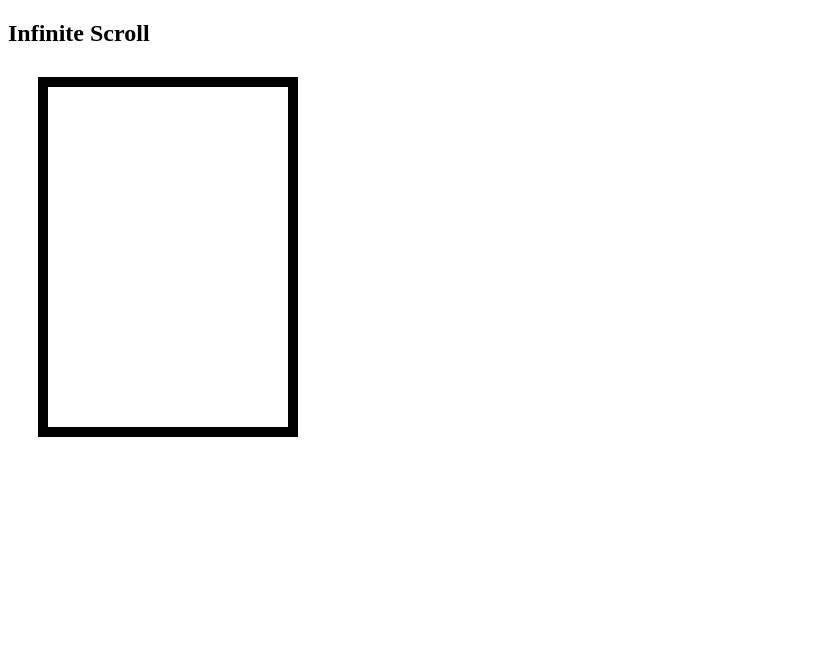
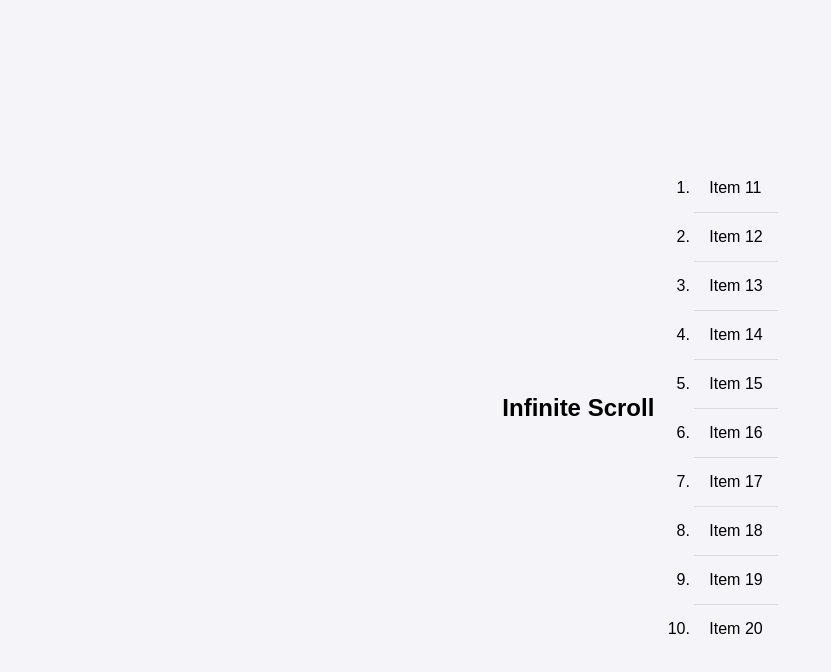
Before and after one commit to acciojob/infinite-scroll-kazikaif, a website: page main.html in a window 1280 px wide. Shown: the whole page, without its empty margins (0-831 px from the left). Drawn offline with Linux system fonts and the light colour scheme.

Commit message:
created a submission

```diff
--- a/script.js
+++ b/script.js
@@ -1 +1,19 @@
-//your code here!
+const infiList = document.getElementById('infi-list');
+let itemCount = 10;
+
+function addItems(count) {
+  for (let i = 0; i < count; i++) {
+    const listItem = document.createElement('li');
+    listItem.textContent = `Item ${itemCount + 1}`;
+    infiList.appendChild(listItem);
+    itemCount++;
+  }
+}
+
+addItems(10);
+
+infiList.addEventListener('scroll', () => {
+  if (infiList.scrollTop + infiList.clientHeight >= infiList.scrollHeight) {
+    addItems(2);
+  }
+});
--- a/styles.css
+++ b/styles.css
@@ -1,16 +1,26 @@
-#infi-list {
-  width: 200px;
-  height: 300px;
-  overflow: auto;
+body {
+    font-family: Arial, sans-serif;
+    display: flex;
+    justify-content: center;
+    align-items: center;
+    min-height: 100vh;
+    background-color: #f4f4f9;
+}
 
-  margin: 30px;
-  padding: 20px;
-  border: 10px solid black;
+ul {
+    list-style: none;
+    padding: 0;
+    width: 300px;
+    border: 1px solid #ccc;
+    border-radius: 5px;
+    background: #fff;
 }
+
 li {
-  padding: 10px;
-  list-style-type: none;
+    padding: 15px;
+    border-bottom: 1px solid #ddd;
 }
-li:hover {
-  background: #ccc;
+
+li:last-child {
+    border-bottom: none;
 }
```
Also changed, not shown: main.html (+1 -0 lines).
